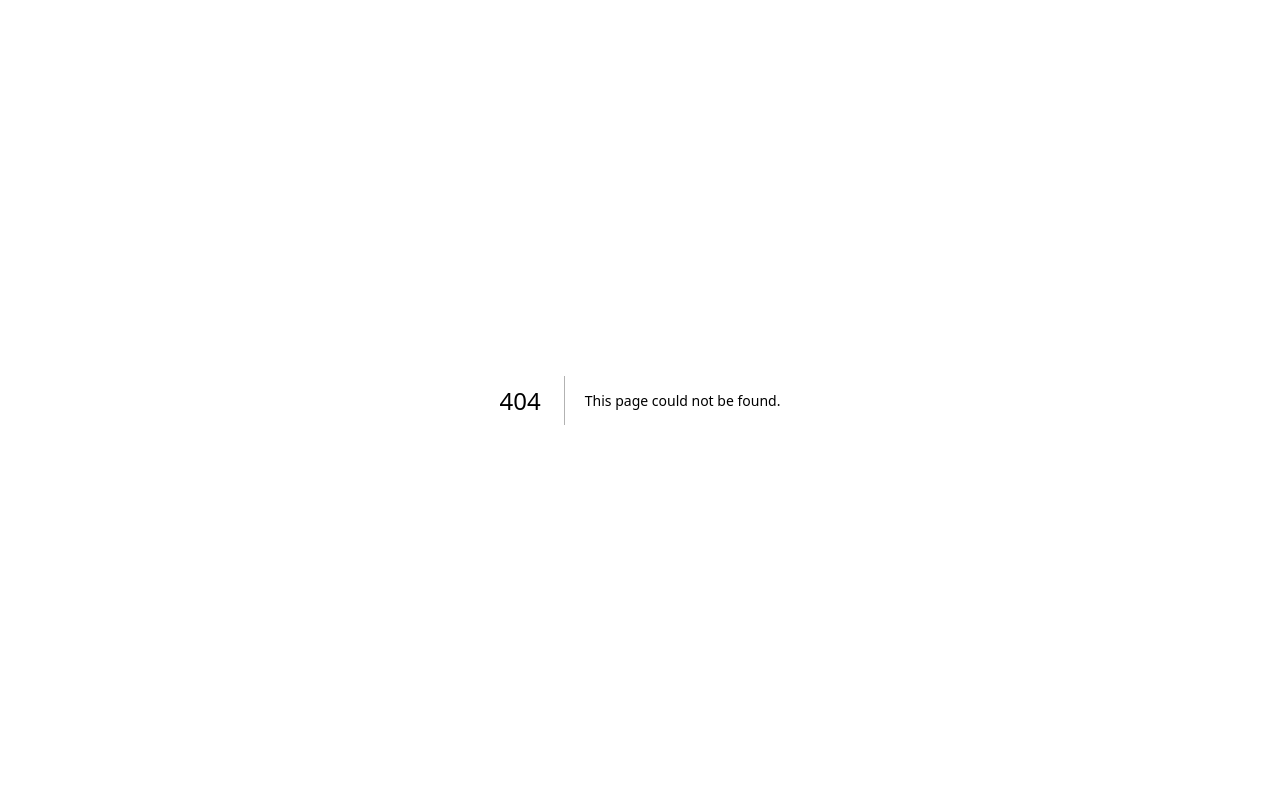
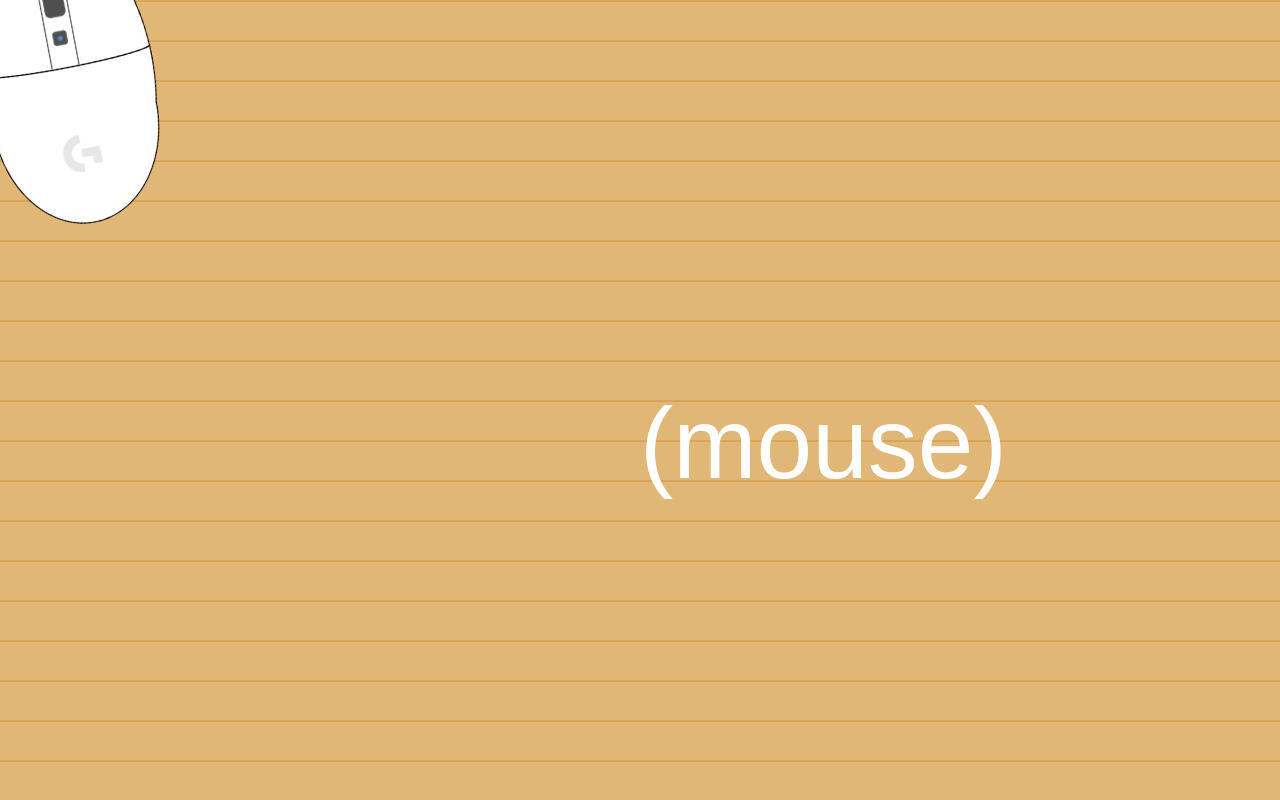
Before and after one commit to neo-teo/portfolio, a Next.js app: page /cc in a window 1280 px wide. Before the commit this address had no page. Built offline with nearby package versions, Linux system fonts and the light colour scheme.

Commit message:
add hidden /cc game

```diff
--- a/package.json
+++ b/package.json
@@ -12,11 +12,13 @@
   },
   "dependencies": {
     "next": "14.1.4",
+    "p5": "^1.10.0",
     "react": "^18",
     "react-dom": "^18"
   },
   "devDependencies": {
     "@types/node": "^20",
+    "@types/p5": "^1.7.6",
     "@types/react": "^18",
     "@types/react-dom": "^18",
     "autoprefixer": "^10.0.1",
--- /dev/null
+++ b/src/app/cc/page.tsx
@@ -0,0 +1,13 @@
+"use client"
+
+import * as React from "react"
+
+import P5Canvas from "@/components/P5Canvas";
+import MovingMouse from "./sketches/MovingMouse";
+
+export default function Cc() {
+    return <div className="flex flex-wrap items-center">
+        <MovingMouse />
+        {/* <img src={"/skater.gif"} className="w-[400px] border border-blue rounded-md border-[14px] p-5" alt="skater gif made on ps2nostalgia.win" /> */}
+    </div>
+}
--- /dev/null
+++ b/src/app/cc/sketches/MovingMouse.tsx
@@ -0,0 +1,225 @@
+"use client"
+
+import * as React from "react"
+
+import P5Canvas from "@/components/P5Canvas";
+import p5 from 'p5';
+
+export default function MovingMouse() {
+
+    let textX: number, textY: number;
+    let xMultiplier = -1;
+    let yMultiplier = 1;
+    let spots: number[][] = [];
+
+    let mode = 1;
+
+    const sketch = (p: p5) => {
+        p.preload = () => {
+            mousey = p.loadImage("mouse2.png")
+        }
+
+        p.setup = () => {
+            p.createCanvas(p.windowWidth, p.windowHeight);
+
+            p.angleMode(p.DEGREES);
+
+            p.noCursor();
+
+            textX = p.width / 2;
+            textY = p.height / 2;
+        };
+
+        p.windowResized = () => {
+            p.resizeCanvas(p.windowWidth, p.windowHeight);
+        }
+
+        p.draw = () => {
+            woodenDesk()
+            cable()
+
+            let imgX = p.mouseX - 200;
+            let imgY = p.mouseY - 50;
+            let imgWidth = 300;
+            let imgHeight = 200;
+
+            let textWidth = p.textWidth("(mouse)");
+            let textHeight = 200;
+
+            let overlap = imgX < textX + textWidth &&
+                imgX + imgWidth > textX &&
+                imgY < textY + textHeight &&
+                imgY + imgHeight > textY;
+
+            if (mode === 2) {
+                dvdMovement();
+            }
+            if (mode === 3) {
+                flashLocationEveryFour()
+            }
+
+            parensText()
+
+            if (overlap) {
+                if (mode === 1) {
+                    staticUnderText()
+                }
+                if (mode === 2) {
+                    popUpOnMouse()
+                }
+                if (mode === 3) {
+                    popUpAroundText()
+                }
+            }
+
+            renderSpots()
+
+            mouseImage()
+        };
+
+
+        p.mouseClicked = () => {
+            mode = (mode % 3) + 1
+            resetSpots()
+        }
+
+        function dvdMovement() {
+            textX = textX += xMultiplier * 1;
+            textY = textY += yMultiplier * 1;
+            if (textX <= 0 || textX >= p.windowWidth) {
+                xMultiplier *= -1;  // Reverse the horizontal direction
+            }
+            if (textY <= 100 || textY >= p.windowHeight - 100) {
+                yMultiplier *= -1;  // Reverse the vertical direction
+            }
+        }
+
+        function flashLocationEveryFour() {
+            if (p.frameCount % (4 * 60) === 0) {
+                textX = p.random(p.width);
+                textY = p.random(p.height);
+            }
+        }
+
+        function resetSpots() {
+            if (p.frameCount % (4 * 60) === 0) {
+                spots = [];
+            }
+        }
+
+        function renderSpots() {
+            p.push();
+            p.fill('yellow');
+            p.textSize(30);
+            p.textStyle('bold');
+            spots.forEach(([spotX, spotY]) => {
+                p.text("on mouse", spotX, spotY)  // 20 pixels below the original text)
+            });
+            p.pop();
+        }
+
+        function popUpAroundText() {
+
+            let newSpotX: number, newSpotY: number;
+            p.textSize(30);
+
+            if (p.frameCount % (0.5 * 60) === 0) {
+                newSpotX = textX - 100 + p.random(400);
+                newSpotY = textY - 50 + p.random(200);
+
+                spots.push([newSpotX, newSpotY]);
+            }
+        }
+
+        function popUpOnMouse() {
+            p.textSize(30);
+
+            if (p.frameCount % (0.1 * 60) === 0) {
+                spots.push([p.mouseX - 70, p.mouseY - 70]);
+            }
+        }
+
+        function staticUnderText() {
+            p.push();
+            p.textSize(40);
+            p.textStyle('bold')
+            p.fill('yellow');
+            p.text("on mouse", textX, textY + 120);  // 20 pixels below the original text
+            p.pop();
+        }
+
+        function parensText() {
+            p.push()
+            p.fill('white')
+            p.textSize(100)
+            p.text("(mouse)", textX, textY, 200, 200)
+            p.pop()
+        }
+
+        let mousey: p5.Image;
+
+        function mouseImage() {
+            p.push();
+            p.translate(p.mouseX, p.mouseY);
+
+            // Calculate the screen width percentage (with 16-inch MacBook having ~1440px height)
+            let maxScreenWidth = 1440;
+            let currentWidth = p.windowWidth;
+            let widthFactor = currentWidth / maxScreenWidth;
+
+            let rotateFactor = p.mouseX / 3 + 1 / ((p.mouseY + 200) / 10000)
+
+            // Reduce rotation factor by 20% when screen is at max width
+            let adjustedRotationFactor = rotateFactor * (1 - 0.4 * widthFactor);
+
+            p.rotate(-adjustedRotationFactor / 3)
+
+            p.image(mousey, -100, -50, 300, 300);
+            p.pop()
+        }
+
+        function woodenDesk() {
+            p.background(213, 176, 124);
+            p.push()
+            p.blendMode(p.SOFT_LIGHT);
+            p.noStroke();
+
+            let numStripes = 400;
+            for (let i = 0; i < numStripes; i++) {
+                if (i % 20 === 0) {
+                    p.fill(161, 102, 47)
+                } else {
+                    p.fill(198, 152, 116)
+                }
+                p.rect(0, p.height / numStripes * i, p.width, p.height / numStripes)
+            }
+            p.pop()
+        }
+
+        function cable() {
+            p.push()
+            p.noFill()
+            p.strokeWeight(7)
+            p.stroke(50)
+            p.curve(
+                -1000, 500,
+                0, 0,
+                p.mouseX + 100, p.mouseY,
+                p.mouseX + 1000, p.mouseY - 200);
+            p.pop()
+        }
+
+        // Function to check if two rectangles overlap (AABB)
+        const isOverlapping = (
+            x1: number, y1: number, w1: number, h1: number,
+            x2: number, y2: number, w2: number, h2: number
+        ): boolean => {
+            return !(x1 + w1 < x2 || // Text is to the left of image
+                x1 > x2 + w2 || // Text is to the right of image
+                y1 + h1 < y2 || // Text is above image
+                y1 > y2 + h2);  // Text is below image
+        };
+    };
+
+    return <P5Canvas sketch={sketch} />
+}
--- a/src/commitDate.ts
+++ b/src/commitDate.ts
@@ -1,2 +1,2 @@
 // This file is auto-generated on pre-commit hook
-export const commitDateTime = '05/12/2024, 02:59:59 PM EDT';
+export const commitDateTime = '09/10/2024, 01:18:53 AM EDT';
--- /dev/null
+++ b/src/components/P5Canvas.tsx
@@ -0,0 +1,26 @@
+"use client"
+
+import React, { useRef, useEffect } from 'react';
+import p5 from 'p5';
+
+interface P5CanvasProps {
+    sketch: (p: p5) => void;
+}
+
+const P5Canvas: React.FC<P5CanvasProps> = ({ sketch }) => {
+    const canvasRef = useRef<HTMLDivElement>(null);
+
+    useEffect(() => {
+        if (canvasRef.current === null) return;
+
+        const p5Instance = new p5(sketch, canvasRef.current);
+
+        return () => {
+            p5Instance.remove(); // Cleanup p5 instance when component is unmounted
+        };
+    }, [sketch]);
+
+    return <div ref={canvasRef}></div>;
+};
+
+export default P5Canvas;
```
Also changed, not shown: public/mouse2.png (added), 1 other file (tests, documents, lock files or other folders).
